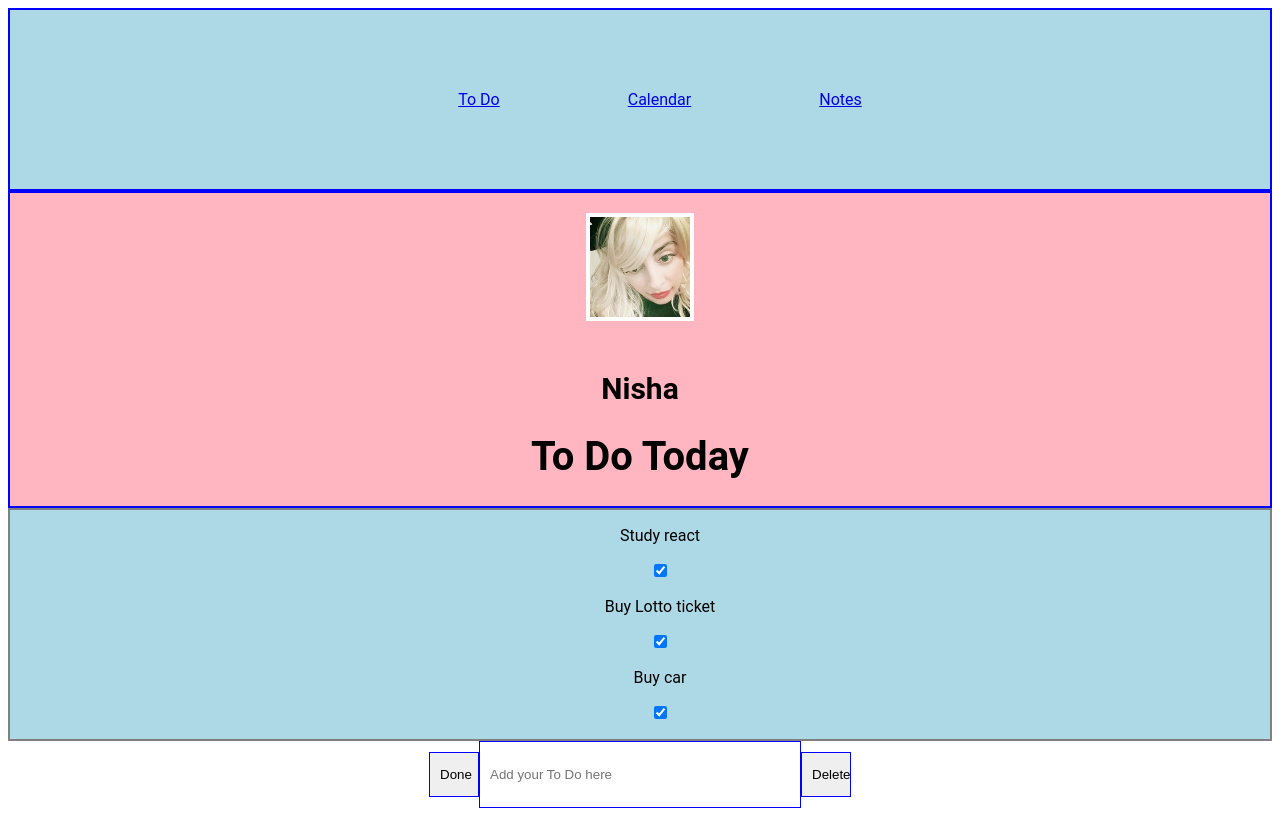
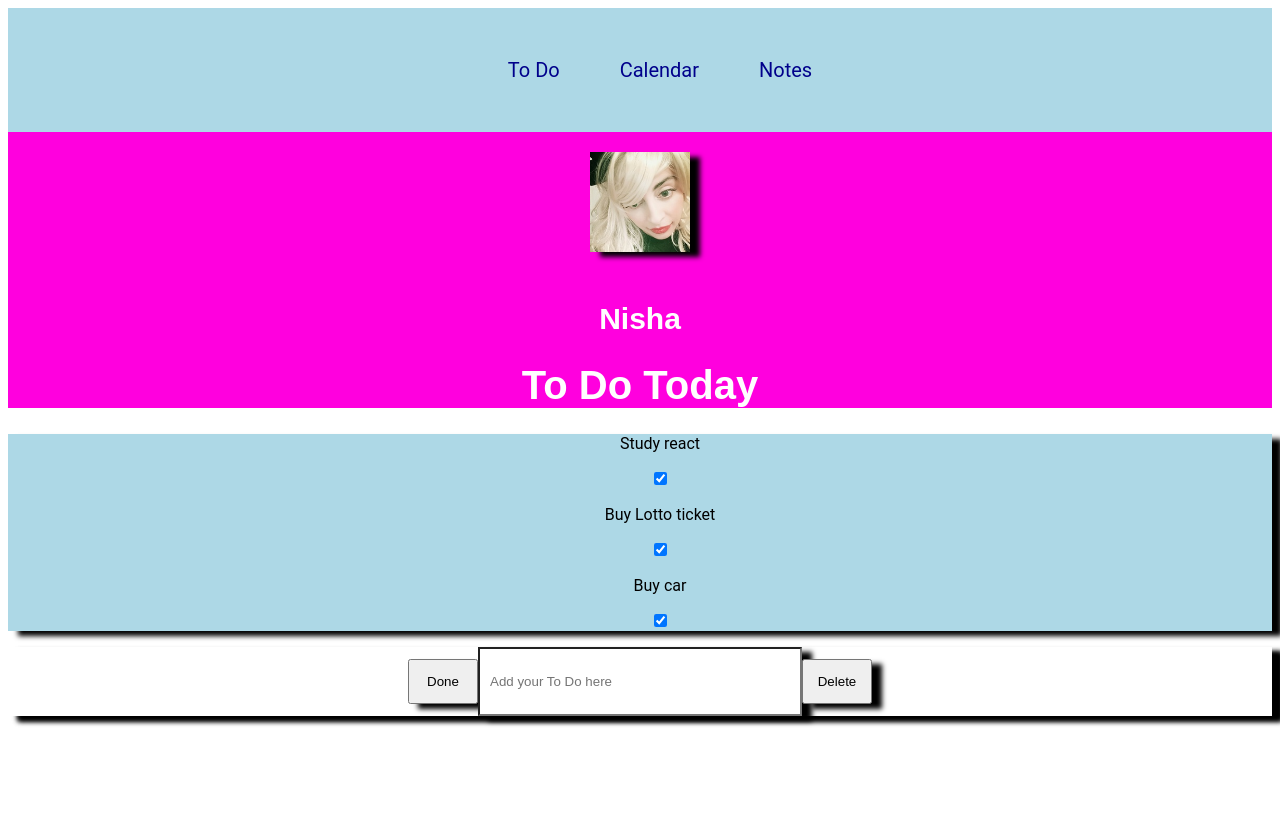
Before and after one commit to jassynyc2020/react-todo-app, a React (Create React App) app: page / in a window 1280 px wide. Built offline with nearby package versions, Linux system fonts and the light colour scheme; the HTML template or start-up script is replaced by a standard one.

Commit message:
added shadows and changed avatar container fonts

```diff
--- a/src/App.css
+++ b/src/App.css
@@ -2,10 +2,6 @@
   text-align: center;
 }
 
-.App-jassy {
-  height: 40vmin;
-  pointer-events: none;
-}
 
 @media (prefers-reduced-motion: no-preference) {
   .App-jassy {
--- a/src/App.js
+++ b/src/App.js
@@ -69,13 +69,19 @@ function App() {
       <header style={HeaderStyles}>
         <ul style={NavStyle}>
           <li style={NavItemStyle}>
-            <a href="./App.js">To Do</a>
+            <a style={NavLink} href="./App.js">
+              To Do
+            </a>
           </li>
           <li style={NavItemStyle}>
-            <a href="./App.js">Calendar</a>
+            <a style={NavLink} href="./App.js">
+              Calendar
+            </a>
           </li>
           <li style={NavItemStyle}>
-            <a href="./App.js">Notes</a>
+            <a style={NavLink} href="./App.js">
+              Notes
+            </a>
           </li>
         </ul>
       </header>
@@ -114,7 +120,6 @@ function App() {
 export default App;
 
 const HeaderStyles = {
-  border: "2px solid blue",
   backgroundColor: "lightblue",
   display: "flex",
   justifyContent: "center",
@@ -124,30 +129,37 @@ const NavStyle = {
   display: "flex",
   listStyle: "none",
   fontFamily: "roboto",
+  textDecoration: "none",
+  fontSize: "20px",
 };
 
 const NavItemStyle = {
-  margin: "4em",
+  margin: "1.5em",
+};
+
+const NavLink = {
+  textDecoration: "none",
+  color: "darkblue",
 };
 
 const userAvatarContainer = {
   fontSize: "20px",
   textAlign: "center",
-  fontFamily: "roboto",
-  backgroundColor: "lightpink",
-  border: "2px solid blue",
+  fontFamily: "fantasy",
+  color: "white",
+  background: "#ff00de",
 };
 
 const avatar = {
   margin: "20px",
   width: "100px",
-  border: "4px solid white",
+  boxShadow: "10px 5px 5px black",
 };
 
 const todoList = {
   fontFamily: "roboto",
   textAlign: "center",
-  border: "2px solid gray",
+  boxShadow: "10px 5px 5px black",
   backgroundColor: "lightblue",
 };
 
@@ -157,31 +169,32 @@ const listItemStyle = {
 
 const AddToDoButton = {
   backgroundColor: "fuschia",
-  border: "4px solid fuschia",
+  boxShadow: "10px 5px 5px black",
   liststyletype: "circle",
 };
 
 const submitButton = {
   textAlign: "center",
+  boxShadow: "10px 5px 5px black",
 };
 
 const InputButton = {
-  border: "1px solid blue",
+  boxShadow: "10px 5px 5px black",
   height: "45px",
   width: "300px",
   padding: "10px",
 };
 
 const InputDeleteButton = {
-  border: "1px solid blue",
+  boxShadow: "10px 5px 5px black",
   height: "45px",
-  width: "50px",
+  width: "70px",
   padding: "10px",
 };
 
 const InputDoneButton = {
-  border: "1px solid blue",
+  boxShadow: "10px 5px 5px black",
   height: "45px",
-  width: "50px",
+  width: "70px",
   padding: "10px",
 };
```
Also changed, not shown: src/images/partytime.jpeg (added).
